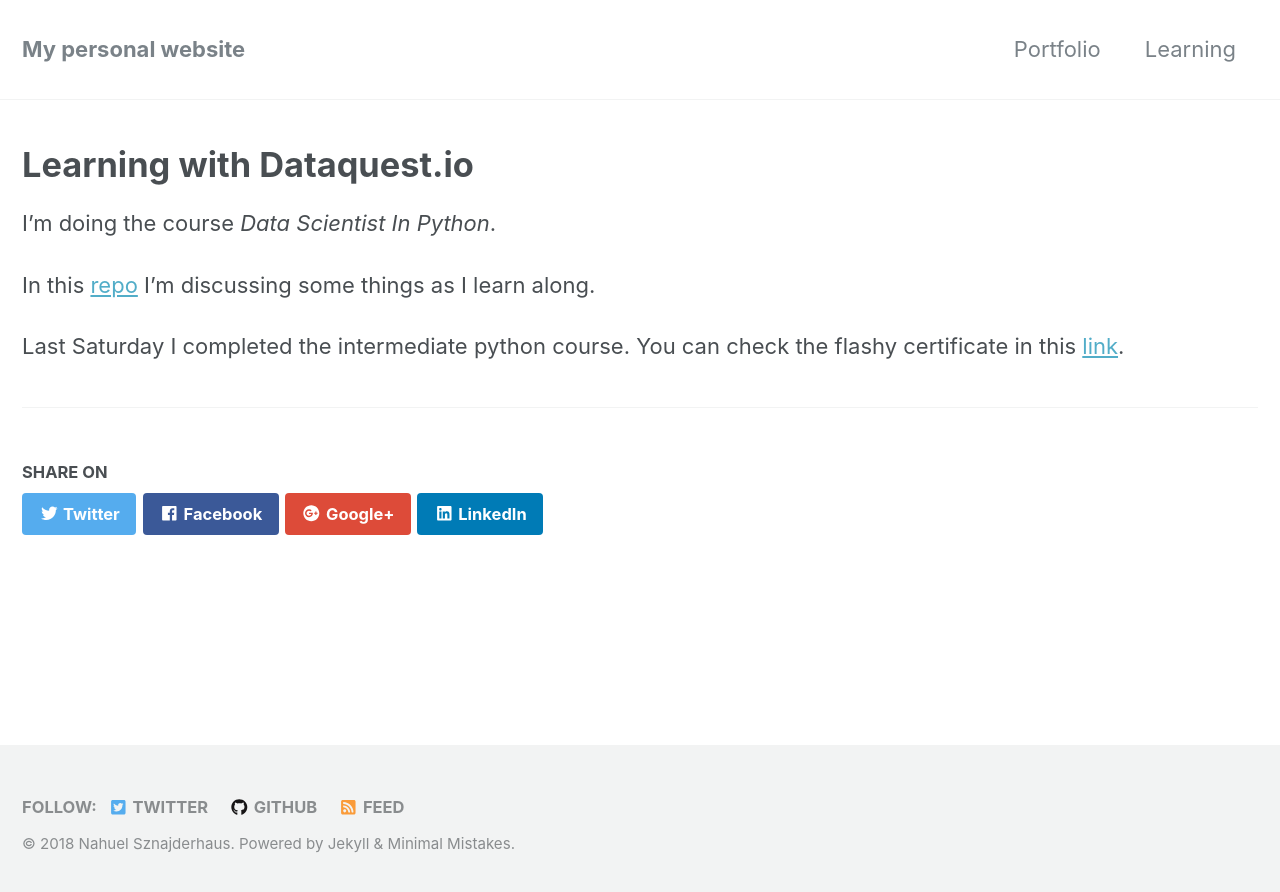
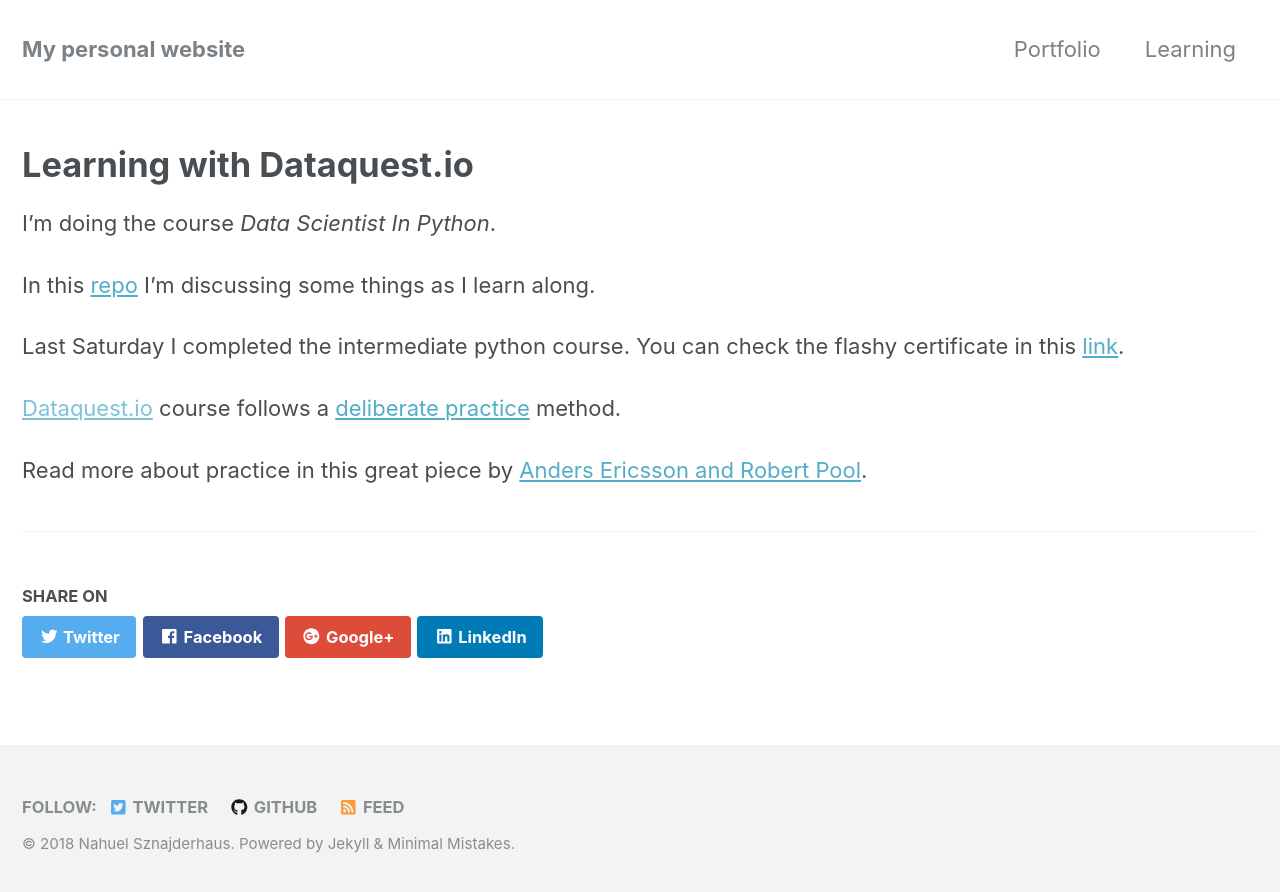
Before and after one commit to nahusznaj/nahusznaj.github.io, a Jekyll site: the page built from _posts/learning/2018-07-03-dataquest.md, in a window 1280 px wide. Shown: the top 892 px of the page. Built offline with Jekyll 4.4.1, drawn with Linux system fonts in a browser that asks for light colours; nearby versions of some CDN libraries.

Commit message:
Update 2018-07-03-dataquest.md

```diff
--- a/_posts/learning/2018-07-03-dataquest.md
+++ b/_posts/learning/2018-07-03-dataquest.md
@@ -14,3 +14,7 @@ I'm doing the course _Data Scientist In Python_.
 In this [repo](https://github.com/nahusznaj/dataquest_exercises) I'm discussing some things as I learn along.
 
 Last Saturday I completed the intermediate python course. You can check the flashy certificate in this [link](https://www.dataquest.io/view_cert/VYUXO1V1A9QCP0814R4E/).
+
+[Dataquest.io]() course follows a [deliberate practice](https://en.wikipedia.org/wiki/Practice_(learning_method)#Deliberate_practice) method.
+
+Read more about practice in this great piece by [Anders Ericsson and Robert Pool](http://nautil.us/issue/35/boundaries/not-all-practice-makes-perfect).
```
